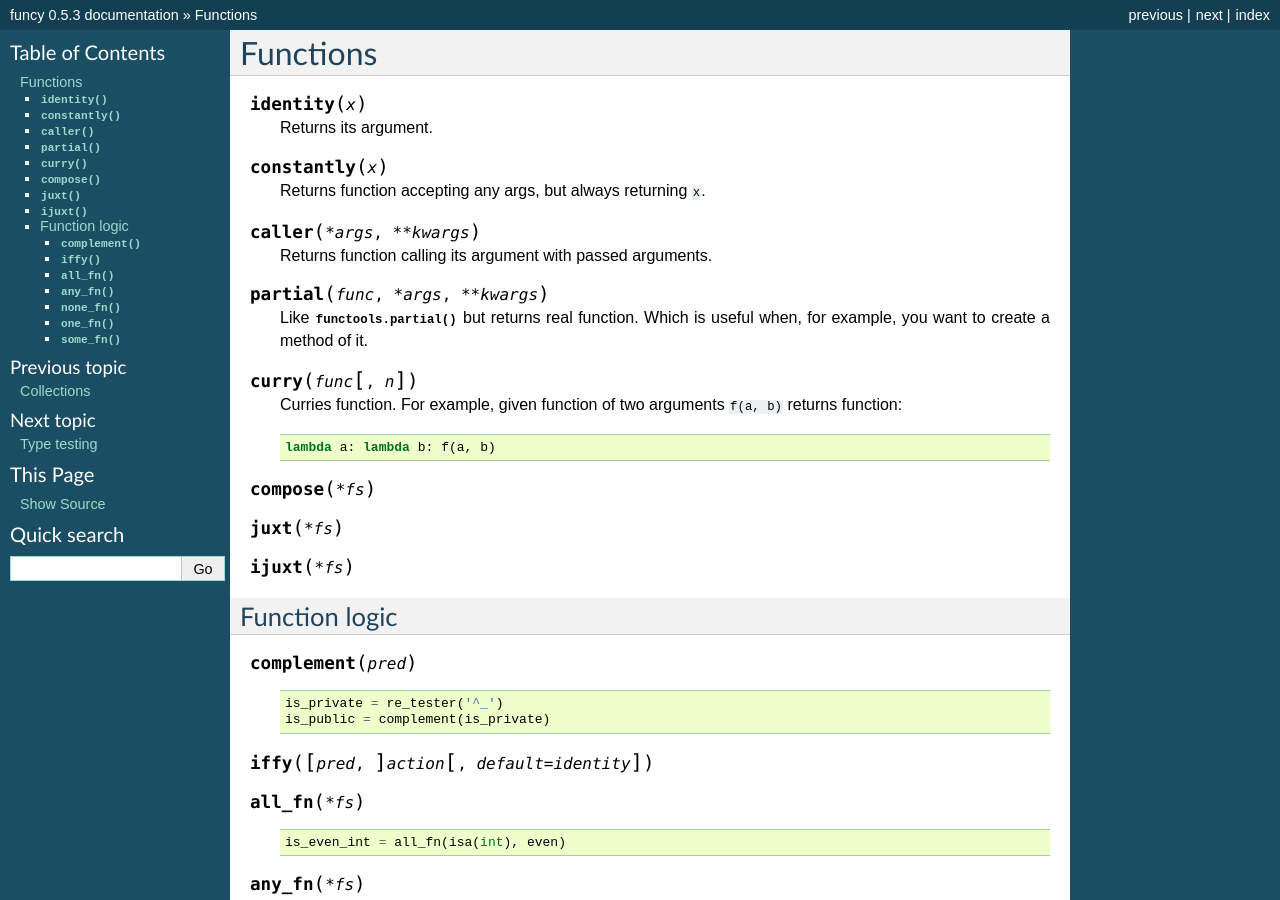
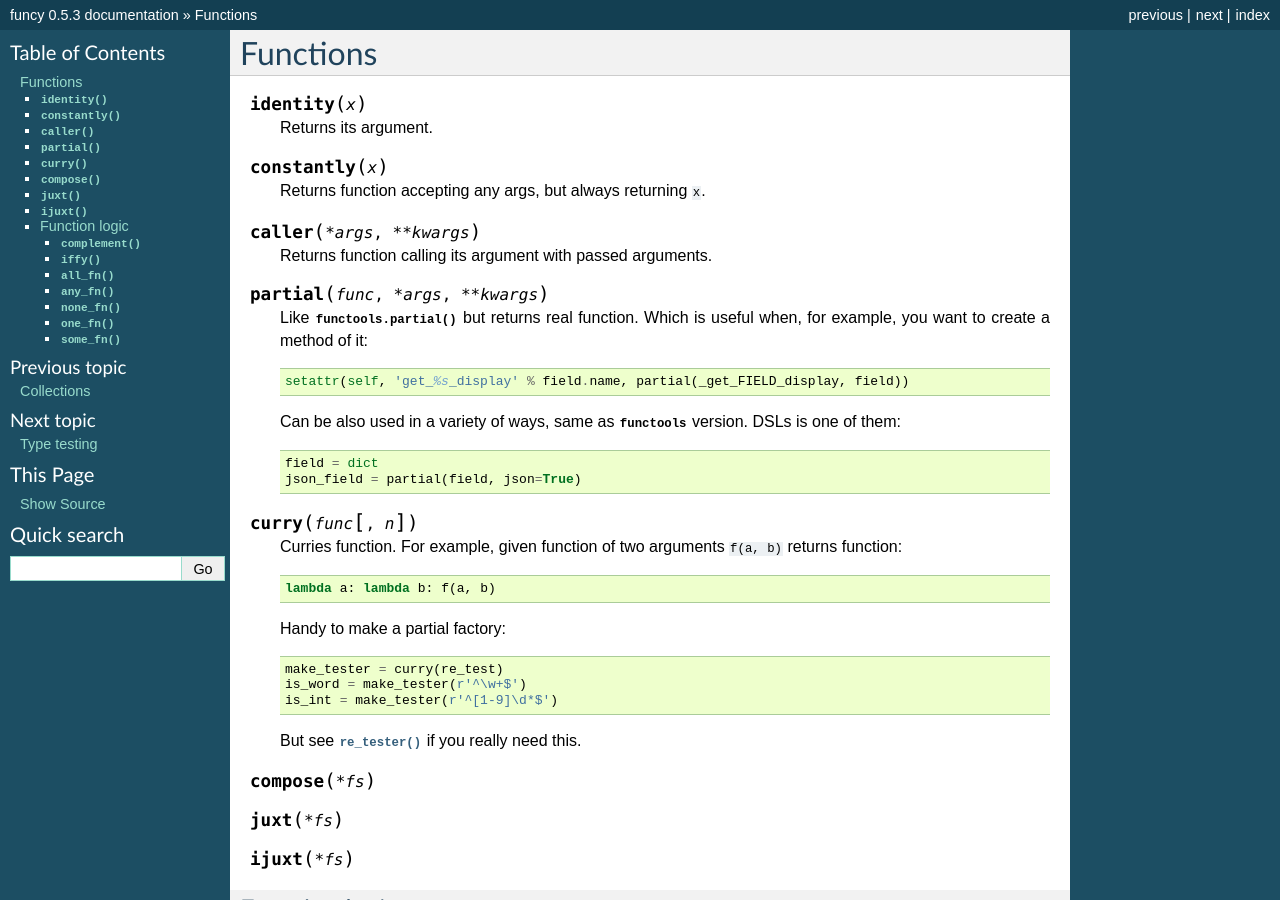
Before and after one commit to Jamaal224/funcy, a Sphinx documentation site: the page built from docs/funcs.rst, in a window 1280 px wide and 900 px high. Built offline with Sphinx 7.4.7, drawn with Linux system fonts in a browser that asks for light colours; pages that are not in the unit, such as notebooks, are missing from menus.

Commit message:
Added examples for partial() and curry()

```diff
--- a/docs/funcs.rst
+++ b/docs/funcs.rst
@@ -18,7 +18,14 @@ Functions
 
 .. function:: partial(func, *args, **kwargs)
 
-    Like :func:`functools.partial` but returns real function. Which is useful when, for example, you want to create a method of it.
+    Like :func:`functools.partial` but returns real function. Which is useful when, for example, you want to create a method of it::
+
+        setattr(self, 'get_%s_display' % field.name, partial(_get_FIELD_display, field))
+
+    Can be also used in a variety of ways, same as :mod:`functools` version. DSLs is one of them::
+
+        field = dict
+        json_field = partial(field, json=True)
 
 
 .. function:: curry(func[, n])
@@ -26,6 +33,14 @@ Functions
     Curries function. For example, given function of two arguments ``f(a, b)`` returns function::
 
         lambda a: lambda b: f(a, b)
+
+    Handy to make a partial factory::
+
+        make_tester = curry(re_test)
+        is_word = make_tester(r'^\w+$')
+        is_int = make_tester(r'^[1-9]\d*$')
+
+    But see :func:`re_tester` if you really need this.
 
 
 .. function:: compose(*fs)
```
